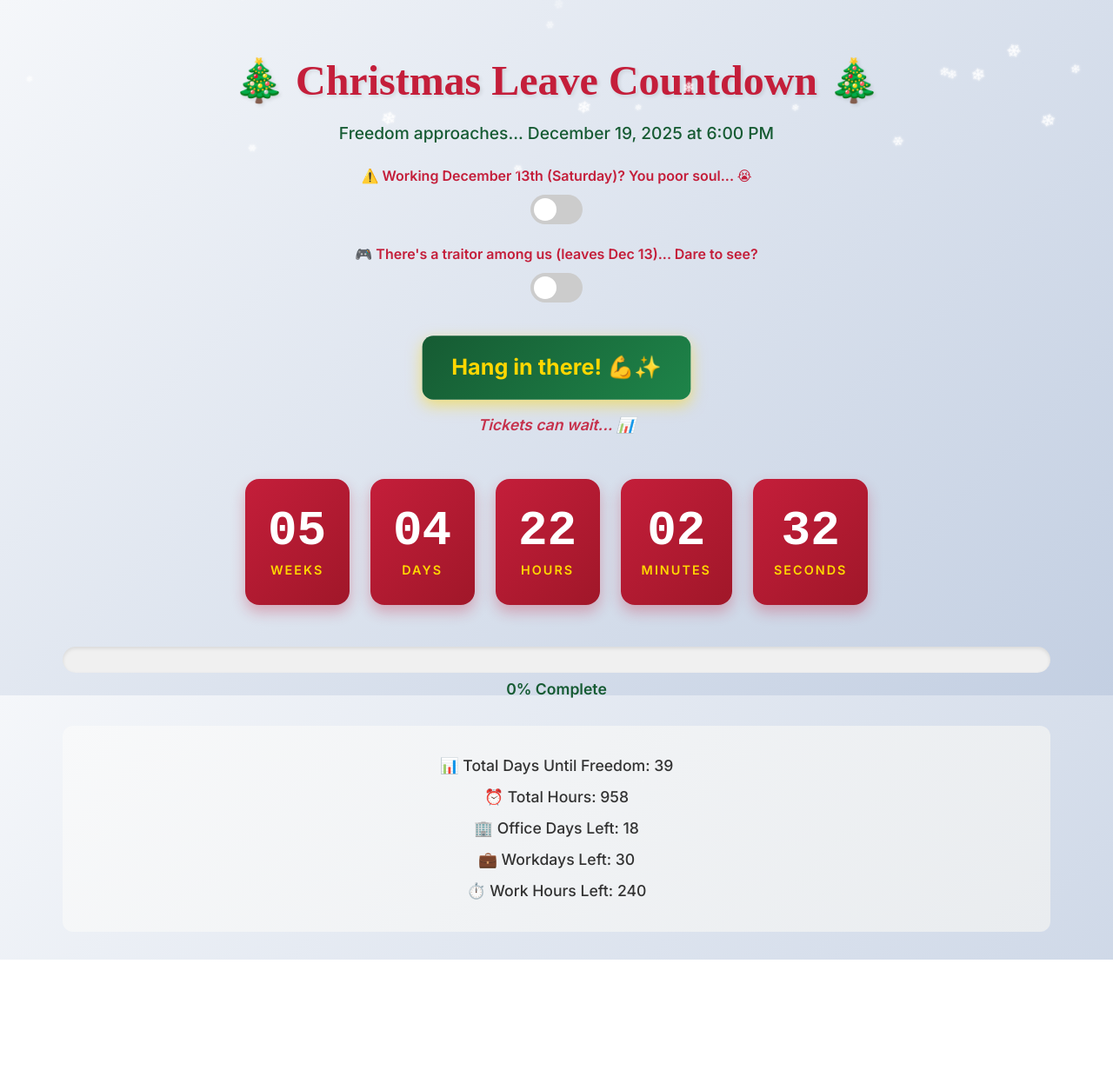
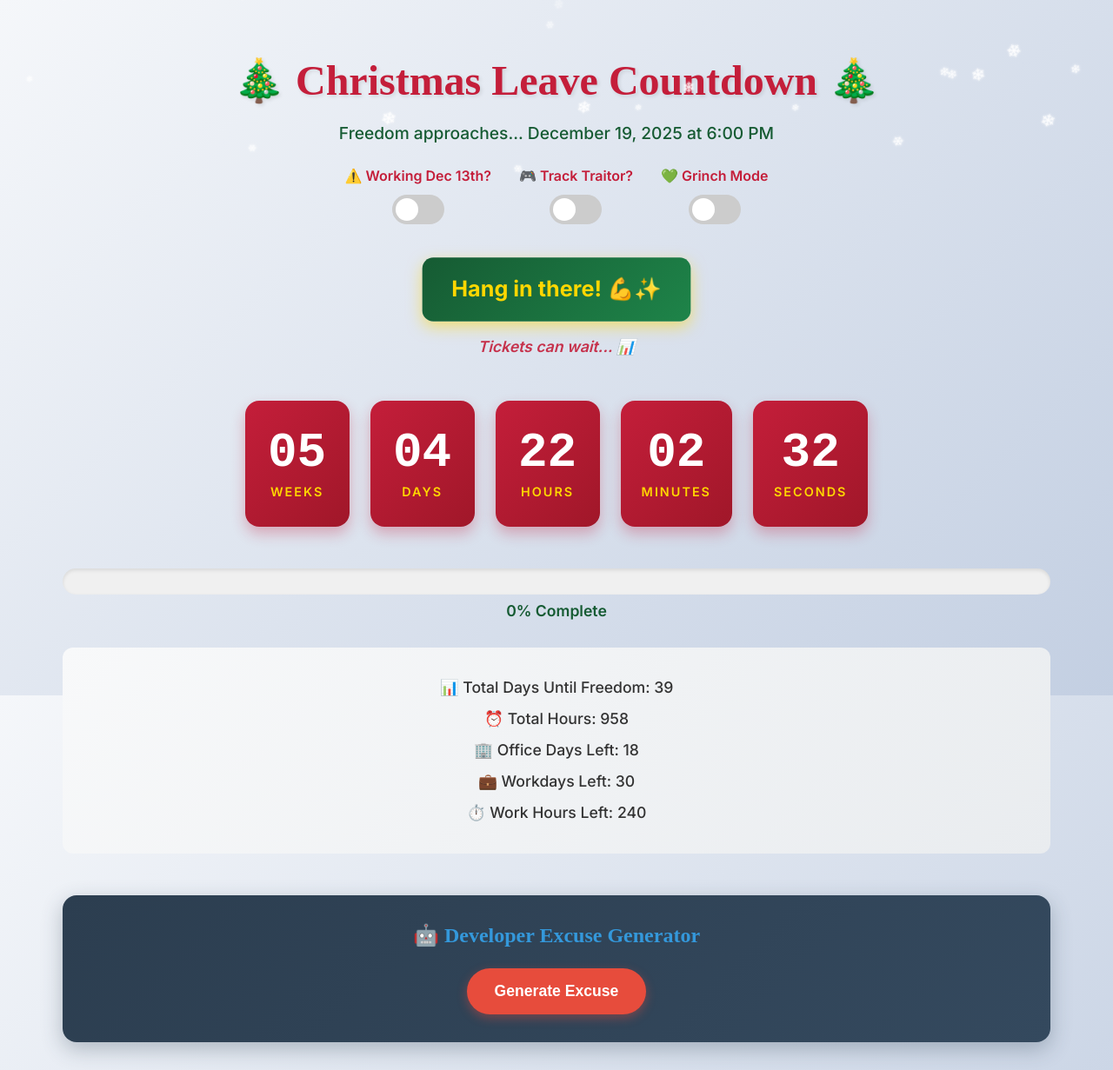
Before and after one commit to henia87/countdown-to-pto, an Angular app: page / in a window 1280 px wide. Shown: the whole page at 87% size. Before the commit the page ends 1104 px from the top, so only its background shows below. Built offline with nearby package versions, Linux system fonts and the light colour scheme; a web font is replaced by a local one.

Commit message:
add some more idiotic things

```diff
--- a/src/app/components/countdown/countdown.component.html
+++ b/src/app/components/countdown/countdown.component.html
@@ -1,15 +1,21 @@
-<div class="countdown-container">
+<div class="countdown-container" [class.grinch-theme]="grinchMode">
   @if (!countdownComplete()) {
   <!-- Main Countdown Display -->
   <div class="countdown-header">
-    <h1 class="title">🎄 Christmas Leave Countdown 🎄</h1>
-    <p class="subtitle">Freedom approaches... December 19, 2025 at 6:00 PM</p>
+    <h1 class="title">
+      {{ grinchMode ? "😒 Grinch Countdown 😒" : "🎄 Christmas Leave Countdown 🎄" }}
+    </h1>
+    <p class="subtitle">
+      {{ grinchMode ? "Doom approaches..." : "Freedom approaches..." }} December 19, 2025 at 6:00 PM
+    </p>
 
+    <!-- Toggles Container -->
+    <div class="toggles-container">
       <!-- December 13th Toggle -->
-    <div class="december-13th-toggle">
+      <div class="toggle-wrapper">
         <label class="toggle-label">
           <span class="toggle-text"
-          >⚠️ Working December 13th (Saturday)? You poor soul... 😭</span
+            >⚠️ Working Dec 13th?</span
           >
           <div class="toggle-switch">
             <input
@@ -23,10 +29,10 @@
       </div>
 
       <!-- Traitor Tracking Toggle -->
-    <div class="december-13th-toggle">
+      <div class="toggle-wrapper">
         <label class="toggle-label">
           <span class="toggle-text"
-          >🎮 There's a traitor among us (leaves Dec 13)... Dare to see?</span
+            >🎮 Track Traitor?</span
           >
           <div class="toggle-switch">
             <input
@@ -37,6 +43,25 @@
             <span class="slider"></span>
           </div>
         </label>
+      </div>
+
+      <!-- Grinch Mode Toggle -->
+      <div class="toggle-wrapper">
+        <label class="toggle-label">
+          <span class="toggle-text"
+            >💚 Grinch Mode</span
+          >
+          <div class="toggle-switch">
+            <input
+              type="checkbox"
+              [(ngModel)]="grinchMode"
+              (change)="toggleGrinchMode()"
+              id="grinch-toggle"
+            />
+            <span class="slider"></span>
+          </div>
+        </label>
+      </div>
     </div>
 
     <p class="milestone-message">{{ getMilestoneMessage() }}</p>
@@ -136,6 +161,19 @@
       ⏱️ Work Hours Left: {{ workHoursRemaining().toLocaleString() }}
     </p>
   </div>
+
+  <!-- Developer Excuse Generator -->
+  <div class="excuse-generator">
+    <h3 class="excuse-title">🤖 Developer Excuse Generator</h3>
+    <button class="excuse-btn" (click)="generateExcuse()">
+      Generate Excuse
+    </button>
+    @if (currentExcuse) {
+    <div class="excuse-display">
+      <p>"{{ currentExcuse }}"</p>
+    </div>
+    }
+  </div>
   } @else {
   <!-- Celebration Message -->
   <div class="celebration">
--- a/src/app/components/countdown/countdown.component.scss
+++ b/src/app/components/countdown/countdown.component.scss
@@ -35,10 +35,20 @@
     }
   }
 
-  // December 13th Toggle Switch
-  .december-13th-toggle {
+  // Toggles Container
+  .toggles-container {
+    display: flex;
+    justify-content: center;
+    gap: 2rem;
+    flex-wrap: wrap;
     margin: 1.5rem auto;
-    max-width: 500px;
+    max-width: 800px;
+
+    .toggle-wrapper {
+      display: flex;
+      flex-direction: column;
+      align-items: center;
+    }
 
     .toggle-label {
       display: flex;
@@ -394,3 +404,108 @@
     box-shadow: 0 6px 16px rgba(255, 215, 0, 0.5);
   }
 }
+
+// Developer Excuse Generator
+.excuse-generator {
+  margin-top: 3rem;
+  padding: 2rem;
+  background: linear-gradient(135deg, #2c3e50 0%, #34495e 100%);
+  border-radius: 16px;
+  color: white;
+  box-shadow: 0 8px 24px rgba(44, 62, 80, 0.3);
+
+  .excuse-title {
+    font-size: 1.5rem;
+    margin-bottom: 1.5rem;
+    color: #3498db;
+  }
+
+  .excuse-btn {
+    background-color: #e74c3c;
+    color: white;
+    border: none;
+    padding: 1rem 2rem;
+    font-size: 1.1rem;
+    font-weight: bold;
+    border-radius: 50px;
+    cursor: pointer;
+    transition: transform 0.2s, background-color 0.2s;
+    box-shadow: 0 4px 12px rgba(231, 76, 60, 0.4);
+
+    &:hover {
+      transform: scale(1.05);
+      background-color: #c0392b;
+    }
+
+    &:active {
+      transform: scale(0.95);
+    }
+  }
+
+  .excuse-display {
+    margin-top: 1.5rem;
+    padding: 1.5rem;
+    background-color: rgba(0, 0, 0, 0.2);
+    border-radius: 8px;
+    border-left: 4px solid #3498db;
+
+    p {
+      font-size: 1.2rem;
+      font-family: 'Courier New', monospace;
+      margin: 0;
+      line-height: 1.4;
+    }
+  }
+}
+
+// Grinch Theme Overrides
+.countdown-container.grinch-theme {
+  .title {
+    color: #6ab04c; // Grinch Green
+    text-shadow: 2px 2px 0px #2d3436;
+  }
+
+  .subtitle {
+    color: #2d3436;
+  }
+
+  .toggle-text {
+    color: #6ab04c;
+  }
+
+  .toggle-switch input:checked+.slider {
+    background-color: #6ab04c;
+  }
+
+  .milestone-message {
+    background: linear-gradient(135deg, #2d3436 0%, #636e72 100%);
+    color: #badc58;
+    box-shadow: 0 4px 12px rgba(45, 52, 54, 0.3);
+  }
+
+  .funny-quote {
+    color: #2d3436;
+    font-family: 'Courier New', monospace;
+  }
+
+  .time-unit {
+    background: linear-gradient(135deg, #6ab04c 0%, #badc58 100%);
+    box-shadow: 0 8px 16px rgba(106, 176, 76, 0.3);
+
+    .time-value {
+      color: #2d3436;
+    }
+
+    .time-label {
+      color: #2d3436;
+    }
+  }
+
+  .progress-fill {
+    background: linear-gradient(90deg, #2d3436 0%, #636e72 100%);
+  }
+
+  .progress-text {
+    color: #2d3436;
+  }
+}
--- a/src/app/components/countdown/countdown.component.ts
+++ b/src/app/components/countdown/countdown.component.ts
@@ -12,8 +12,10 @@ import { effect } from '@angular/core';
 export class CountdownComponent implements OnInit {
   private confettiLaunched = false;
   currentFunnyQuote: string = '';
+  currentExcuse: string = ''; // For the excuse generator
   workingDecember13th: boolean = false; // Toggle for extra workday
-  trackingTraitor: boolean = false; // Toggle for Dec 13th early leaver
+  trackingTraitor: boolean = false; // Toggle for Dec 12th early leaver
+  grinchMode: boolean = false; // Toggle for Grinch Mode
 
   // Traitor's escape date
   private readonly TRAITOR_ESCAPE = new Date('2025-12-13T18:00:00+01:00');
@@ -35,6 +37,36 @@ export class CountdownComponent implements OnInit {
     'Meetings? Not your problem soon! 🚫',
     'The standup can happen without you! 🎤',
     'Your laptop will miss you... probably 💻',
+  ];
+
+  // Grinch quotes for the cynical developer
+  private grinchQuotes = [
+    'Christmas is just a marketing stunt. 😒',
+    'I hate noise. I hate joy. I hate this countdown. 💚',
+    'Your code is bad and you should feel bad. 🐛',
+    'Santa is just a GDPR violation waiting to happen. 🎅🚫',
+    'Jingle bells? More like Jingle HELLS. 🔥',
+    'I hope you get coal. Or a merge conflict. 🪨',
+    'Bah humbug. 🎩',
+    'The only thing dropping this Christmas is production. 📉',
+    'Happiness is a deprecated feature. 🗑️',
+    'I stole the Christmas tree. Deal with it. 🎄🏃',
+  ];
+
+  // Developer excuses
+  private developerExcuses = [
+    "I'm waiting for the pods to scale up.",
+    "The linter is running a deep scan.",
+    "My local environment is hydrating.",
+    "I'm compiling the assets... manually.",
+    "Docker is restarting. Again.",
+    "I'm waiting for a PR review from 2024.",
+    "The wifi is allergic to my laptop.",
+    "I'm optimizing the SVG paths by hand.",
+    "My keyboard is updating its firmware.",
+    "I'm de-fragmenting the cloud.",
+    "Waiting for the node_modules black hole to close.",
+    "I'm stuck in a vim exit loop.",
   ];
 
   constructor(private countdownService: CountdownService) {
@@ -289,7 +321,7 @@ export class CountdownComponent implements OnInit {
   private createSnowflake(): void {
     const snowflake = document.createElement('div');
     snowflake.classList.add('snowflake');
-    snowflake.textContent = '❄';
+    snowflake.textContent = this.grinchMode ? '🐛' : '❄';
 
     // Random properties for natural variation
     const leftPosition = Math.random() * 100; // Random horizontal position
@@ -314,8 +346,27 @@ export class CountdownComponent implements OnInit {
 
   // Select a random funny quote
   private setRandomQuote(): void {
-    const randomIndex = Math.floor(Math.random() * this.funnyQuotes.length);
-    this.currentFunnyQuote = this.funnyQuotes[randomIndex];
+    const quotes = this.grinchMode ? this.grinchQuotes : this.funnyQuotes;
+    const randomIndex = Math.floor(Math.random() * quotes.length);
+    this.currentFunnyQuote = quotes[randomIndex];
+  }
+
+  // Generate a random developer excuse
+  generateExcuse(): void {
+    const randomIndex = Math.floor(Math.random() * this.developerExcuses.length);
+    this.currentExcuse = this.developerExcuses[randomIndex];
+  }
+
+  // Toggle Grinch Mode
+  toggleGrinchMode(): void {
+    // Force immediate quote update
+    this.setRandomQuote();
+
+    // Update snowflakes immediately (optional, but nice touch)
+    const snowflakes = document.querySelectorAll('.snowflake');
+    snowflakes.forEach(flake => {
+      flake.textContent = this.grinchMode ? '🐛' : '❄';
+    });
   }
 
   // Helper method to format numbers with leading zeros
```
Lines whose indentation alone changed are shown as unchanged.
